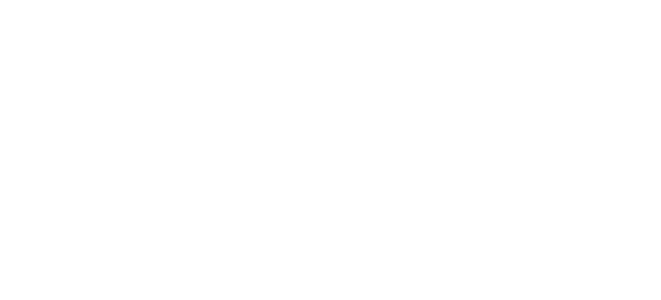
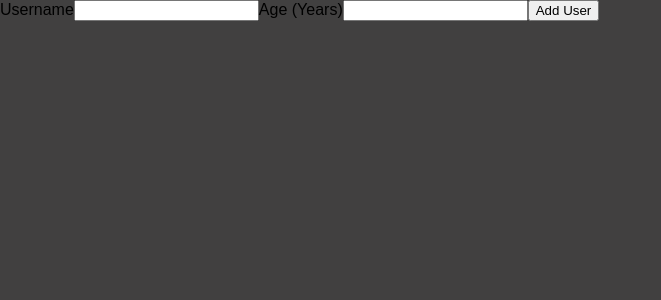
Before and after one commit to priyanka1195/user-app, a React (Create React App) app: page / in a window 1280 px wide. Shown: the top 300 px of the page, without its empty margins (0-661 px from the left). Built offline with nearby package versions, Linux system fonts and the light colour scheme.

Commit message:
Add user component

```diff
--- a/src/App.js
+++ b/src/App.js
@@ -1,9 +1,10 @@
+import React from "react";
 
-import React from 'react';
-
+import AddUser from "./components/Users/AddUser";
 function App() {
   return (
-    <div >
+    <div>
+      <AddUser />
     </div>
   );
 }
--- a/src/components/Users/AddUser.js
+++ b/src/components/Users/AddUser.js
@@ -1,5 +1,18 @@
 import React from 'react';
 
-const AddUser = () => {};
+const AddUser = (props) => {
+	const addUserHandler = (event) => {
+		event.preventDefault();
+	};
+	return (
+		<form onSubmit={addUserHandler}>
+			<label htmlFor='username'>Username</label>
+			<input id='username' type="text"></input>
+			<label htmlFor='age'>Age (Years)</label>
+			<input id='age' type="number"></input>
+			<button type='submit'>Add User</button>
+		</form>
+	)
+};
 
 export default AddUser;
--- a/src/index.css
+++ b/src/index.css
@@ -1,13 +1,11 @@
 body {
   margin: 0;
-  font-family: -apple-system, BlinkMacSystemFont, 'Segoe UI', 'Roboto', 'Oxygen',
-    'Ubuntu', 'Cantarell', 'Fira Sans', 'Droid Sans', 'Helvetica Neue',
-    sans-serif;
-  -webkit-font-smoothing: antialiased;
-  -moz-osx-font-smoothing: grayscale;
+}
+html {
+  font-family: sans-serif;
+  background: #414040
 }
 
-code {
-  font-family: source-code-pro, Menlo, Monaco, Consolas, 'Courier New',
-    monospace;
+* {
+  box-sizing: border-box;
 }
```
Also changed, not shown: src/components/Users/AddUser.module.css (added).
